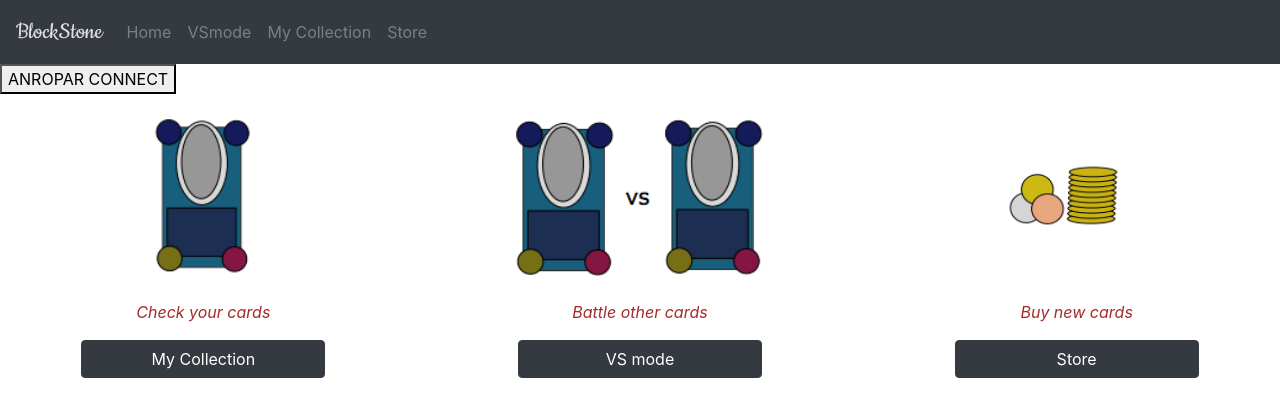
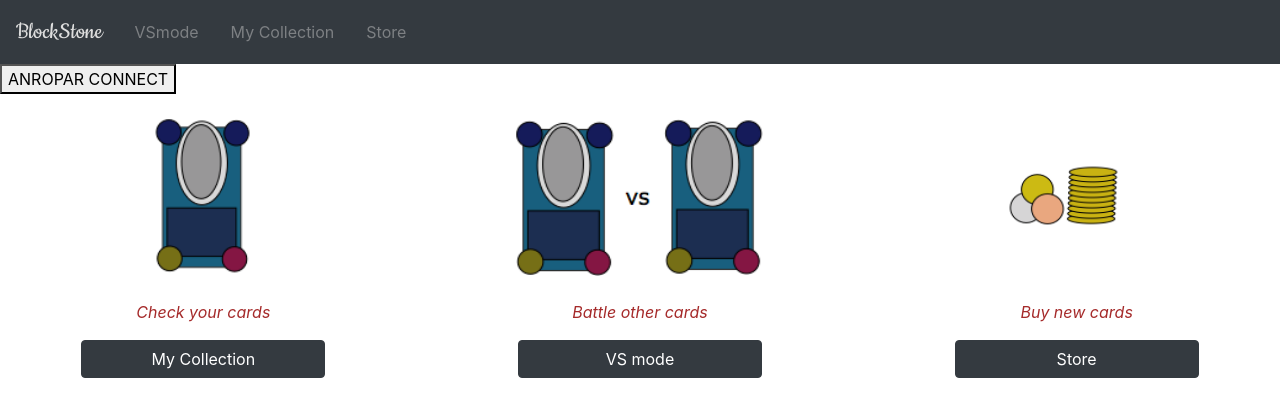
Before and after one commit to heho07/DH2642-ProjectGroup23, a React (Create React App) app: page / in a window 1280 px wide. Shown: the top 416 px of the page. Built offline with nearby package versions, Linux system fonts and the light colour scheme.

Commit message:
menu now works in mobile

```diff
--- a/src/App.css
+++ b/src/App.css
@@ -13,6 +13,14 @@
 .navbar-light .navbar-nav .nav-link:hover {
 	text-decoration: none !important;
 	color: white;
+}
+
+a.nav-item.nav-link {
+	color: rgba(197, 197, 197, 0.5);
+}
+
+a.nav-item.nav-link:hover {
+	color: #dedede;
 }
 
 a:-webkit-any-link {
--- a/src/App.jsx
+++ b/src/App.jsx
@@ -33,17 +33,13 @@ class App extends Component {
 
            <nav className="navbar navbar-expand-lg navbar-light bg-light">
              <Link to ="/" className="navbar-brand" >BlockStone</Link>
+               <Link to = "/ChooseDifficulty" className="nav-item nav-link"> VSmode</Link>
+               <Link to = "/MyCollection" className="nav-item nav-link">My Collection</Link>
+               <Link to = "/searchScreen" className="nav-item nav-link">Store</Link>
              <button className="navbar-toggler" type="button" data-toggle="collapse" data-target="#navbarNavAltMarkup" aria-controls="navbarNavAltMarkup" aria-expanded="false" aria-label="Toggle navigation">
               <span className="navbar-toggler-icon"></span>
             </button>
-            <div className="collapse navbar-collapse" id="navbarNavAltMarkup">
-              <div className="navbar-nav">
-              <Link to = "/" className = "nav-item nav-link"> Home <span className="sr-only">(current)</span></Link>
-               <Link to = "/ChooseDifficulty" className="nav-item nav-link"> VSmode</Link>
-               <Link to = "/MyCollection" className="nav-item nav-link">My Collection</Link>
-               <Link to = "/searchScreen" className="nav-item nav-link">Store</Link>
-              </div>
-            </div>
+
           </nav>
           <BlockStoneConnection/>
           {/* We rended diffrent component based on the path */}
```
